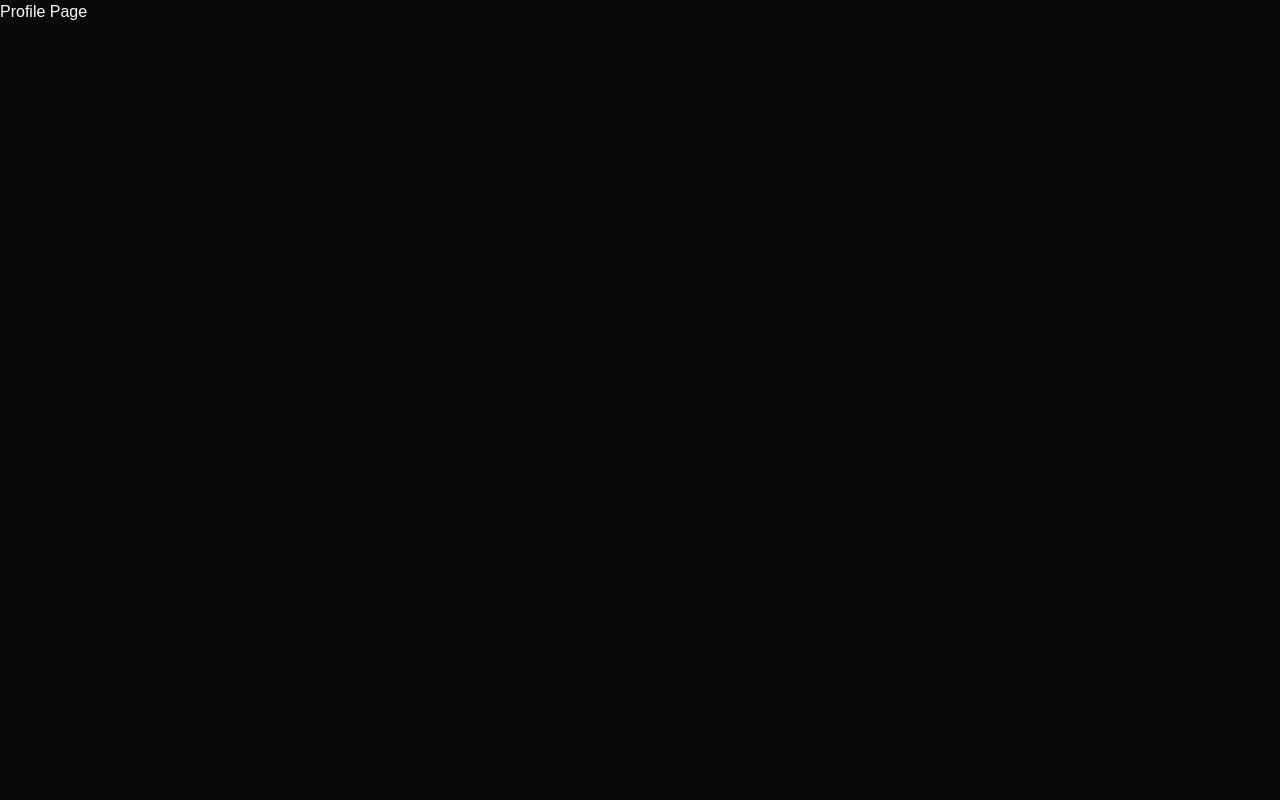
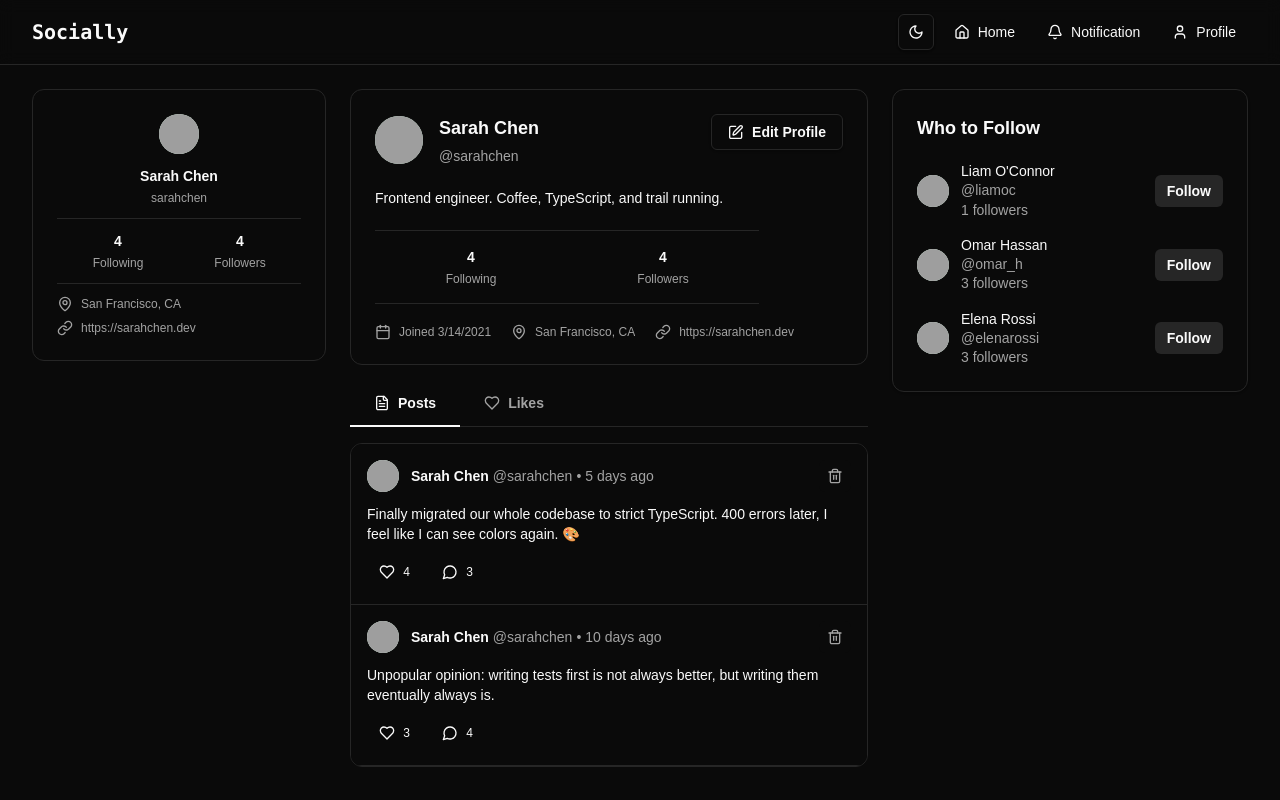
Before and after one commit to Sajjad-008/socially-frontend, a React (Vite) app: page /profile in a window 1280 px wide. Built offline with nearby package versions, Linux system fonts and the light colour scheme; grey boxes are pictures that could not be loaded.

Commit message:
feat: build ProfilePage and UserProfilePage

```diff
--- a/src/pages/ProfilePage.tsx
+++ b/src/pages/ProfilePage.tsx
@@ -1,3 +1,39 @@
+import AppLayout from '@/components/layout/AppLayout'
+import ProfileSummaryCard from '@/components/shared/ProfileSummaryCard'
+import Skeleton from '@/components/ui/Skeleton'
+import FollowSuggestions from '@/features/follow/components/FollowSuggestions'
+import ProfileHeader from '@/features/profile/components/ProfileHeader'
+import ProfilePostsSection from '@/features/profile/components/ProfilePostsSection'
+import { useCurrentUser } from '@/hooks/useCurrentUser'
+import { useUsersStore } from '@/store/usersStore'
+
 export default function ProfilePage() {
-  return <div>Profile Page</div>
+  const { user, followersCount } = useCurrentUser()
+  const users = useUsersStore((state) => state.users)
+
+  if (!user) {
+    return (
+      <AppLayout left={<Skeleton className="h-64 w-full rounded-xl" />}>
+        <Skeleton className="h-64 w-full rounded-xl" />
+      </AppLayout>
+    )
+  }
+
+  return (
+    <AppLayout
+      left={<ProfileSummaryCard user={user} followersCount={followersCount} />}
+      right={<FollowSuggestions currentUser={user} />}
+    >
+      <div className="flex flex-col gap-4">
+        <ProfileHeader
+          user={user}
+          followersCount={followersCount}
+          isOwnProfile
+          isFollowing={false}
+          onEditProfile={() => {}}
+        />
+        <ProfilePostsSection profileUser={user} currentUser={user} users={users} />
+      </div>
+    </AppLayout>
+  )
 }
--- a/src/pages/UserProfilePage.tsx
+++ b/src/pages/UserProfilePage.tsx
@@ -1,3 +1,58 @@
+import { Navigate, useParams } from 'react-router-dom'
+import AppLayout from '@/components/layout/AppLayout'
+import ProfileSummaryCard from '@/components/shared/ProfileSummaryCard'
+import EmptyState from '@/components/ui/EmptyState'
+import Skeleton from '@/components/ui/Skeleton'
+import FollowSuggestions from '@/features/follow/components/FollowSuggestions'
+import ProfileHeader from '@/features/profile/components/ProfileHeader'
+import ProfilePostsSection from '@/features/profile/components/ProfilePostsSection'
+import { useCurrentUser } from '@/hooks/useCurrentUser'
+import { useUsersStore } from '@/store/usersStore'
+import { getFollowersCount } from '@/utils/userSelectors'
+
 export default function UserProfilePage() {
-  return <div>User Profile Page</div>
+  const { userId } = useParams()
+  const { user: currentUser, followersCount: currentFollowers } = useCurrentUser()
+  const users = useUsersStore((state) => state.users)
+  const toggleFollow = useUsersStore((state) => state.toggleFollow)
+
+  if (currentUser && userId === currentUser.id) {
+    return <Navigate to="/profile" replace />
+  }
+
+  if (!currentUser || users.length === 0) {
+    return (
+      <AppLayout left={<Skeleton className="h-64 w-full rounded-xl" />}>
+        <Skeleton className="h-64 w-full rounded-xl" />
+      </AppLayout>
+    )
+  }
+
+  const profileUser = users.find((candidate) => candidate.id === userId)
+
+  return (
+    <AppLayout
+      left={<ProfileSummaryCard user={currentUser} followersCount={currentFollowers} />}
+      right={<FollowSuggestions currentUser={currentUser} />}
+    >
+      {profileUser ? (
+        <div className="flex flex-col gap-4">
+          <ProfileHeader
+            user={profileUser}
+            followersCount={getFollowersCount(users, profileUser.id)}
+            isOwnProfile={false}
+            isFollowing={currentUser.followingIds.includes(profileUser.id)}
+            onFollowToggle={() => toggleFollow(currentUser.id, profileUser.id)}
+          />
+          <ProfilePostsSection
+            profileUser={profileUser}
+            currentUser={currentUser}
+            users={users}
+          />
+        </div>
+      ) : (
+        <EmptyState message="User not found" />
+      )}
+    </AppLayout>
+  )
 }
```
